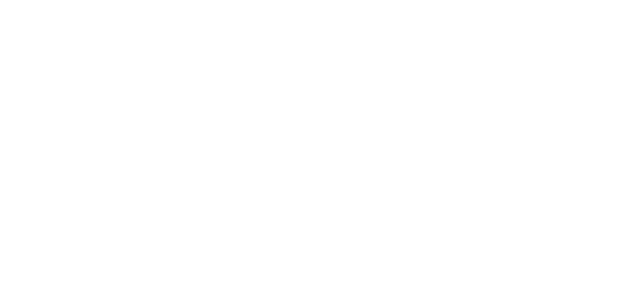
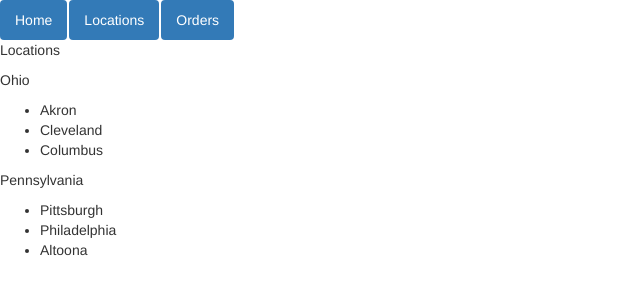
Before and after one commit to MsBluphire/My-Awesome-Startup, a plain HTML site: page Locations.html in a window 1280 px wide. Shown: the whole page, without its empty margins (0-640 px from the left). Drawn offline with Linux system fonts and the light colour scheme.

Commit message:
added additional pages to website

```diff
--- a/Locations.html
+++ b/Locations.html
@@ -1,10 +1,30 @@
 <!DOCTYPE html>
 <html>
 <head>
-    <title></title>
+    <title>OUR LOCATIONS</title>
 	<meta charset="utf-8" />
+    <link rel="stylesheet" type="text/css" href="Content/bootstrap.min.css" />
+    <link rel="stylesheet" type="text/css" href="style.css" />
 </head>
 <body>
+    <ul class="nav nav-pills">
+        <li role="presentation" class="active"><a href="index.html">Home</a></li>
+        <li role="presentation" class="active"><a href="Locations.html">Locations</a></li>
+        <li role="presentation" class="active"><a href="Orders.html">Orders</a></li>
+    </ul>
+      <p>Locations</p>
+      <p>Ohio</p>
+    <ul>
+        <li>Akron</li>
+        <li>Cleveland</li>
+        <li>Columbus</li>
+    </ul>
+    <p>Pennsylvania</p>
+    <ul>
+        <li>Pittsburgh</li>
+        <li>Philadelphia</li>
+        <li>Altoona</li>
+    </ul>
 
 </body>
 </html>
```
Also changed, not shown: Orders.html (+7 -0 lines), funding.html (+2 -2 lines), index.html (+4 -2 lines).
